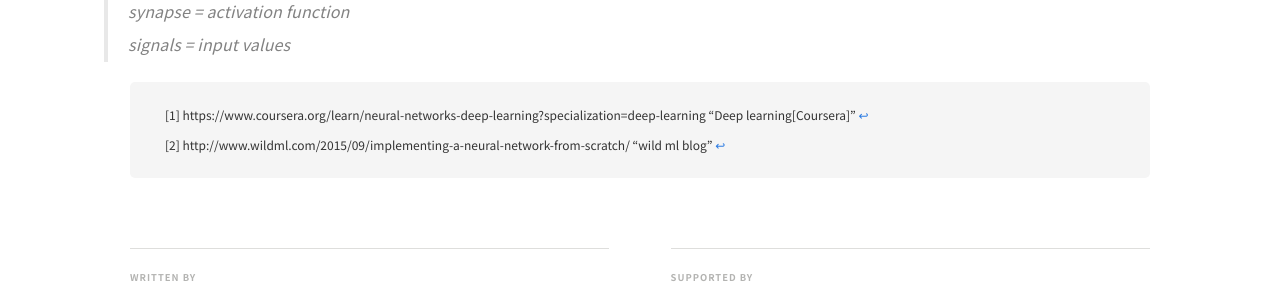
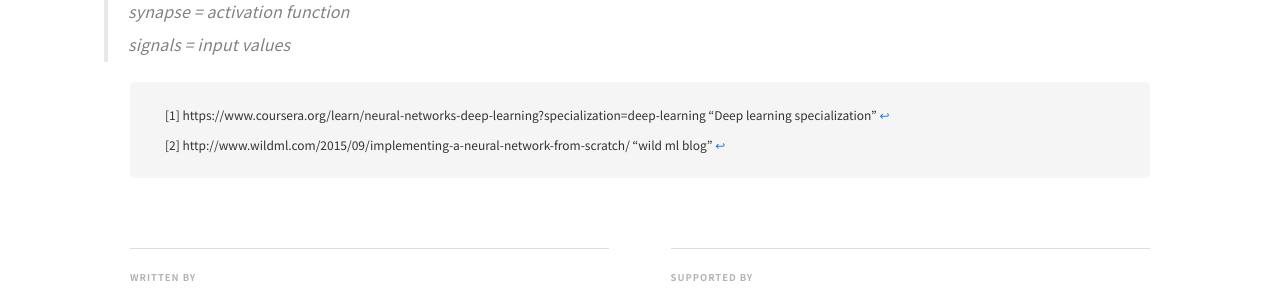
Before and after one commit to Shephexd/shephexd.github.io, a Jekyll site: the page built from _posts/DeepLearning/2018-10-16-Deep_learning(1)-introduction_to_Deep_learning.md, in a window 1280 px wide and 900 px high, scrolled down 3137 px. Shown: the part 154-454 px from the top of the window. Built offline with Jekyll 4.4.1, drawn with Linux system fonts in a browser that asks for light colours; nearby versions of some CDN libraries; some web fonts are replaced; formulas are drawn with MathJax 3; comment, search, counter and statistics services are not loaded.

Commit message:
UPDATE footnotes for DL

```diff
--- a/_posts/DeepLearning/2018-10-16-Deep_learning(1)-introduction_to_Deep_learning.md
+++ b/_posts/DeepLearning/2018-10-16-Deep_learning(1)-introduction_to_Deep_learning.md
@@ -189,5 +189,5 @@ for thinking computer a computer has the `equation` if the input value is enough
 
 
 
-[^1]: https://www.coursera.org/learn/neural-networks-deep-learning?specialization=deep-learning	"Deep learning[Coursera]"
+[^1]: https://www.coursera.org/learn/neural-networks-deep-learning?specialization=deep-learning	"Deep learning specialization"
 [^2]: http://www.wildml.com/2015/09/implementing-a-neural-network-from-scratch/	"wild ml blog"
```
Also changed, not shown: _posts/DeepLearning/2018-11-21-Deep_learning(2)-Logistic_regression.md (+1 -1 lines), _posts/DeepLearning/2018-12-13-Deep_learning(3)-Activation_function.md (+1 -1 lines), _posts/DeepLearning/2019-01-16-Deep_learning(4)-Back_propagation.md (+1 -1 lines), _posts/DeepLearning/2019-01-17-Deep_learning(5)-Deep_L-neural_networks.md (+1 -1 lines), _posts/DeepLearning/2019-01-21-Deep_learning(6)-Practical_aspect_of_Neural_networks.md (+1 -1 lines).
